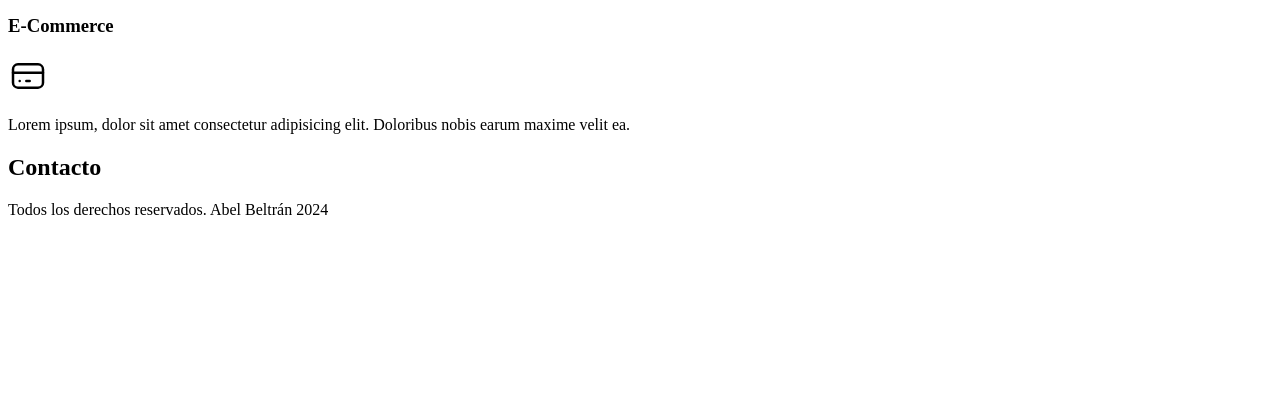
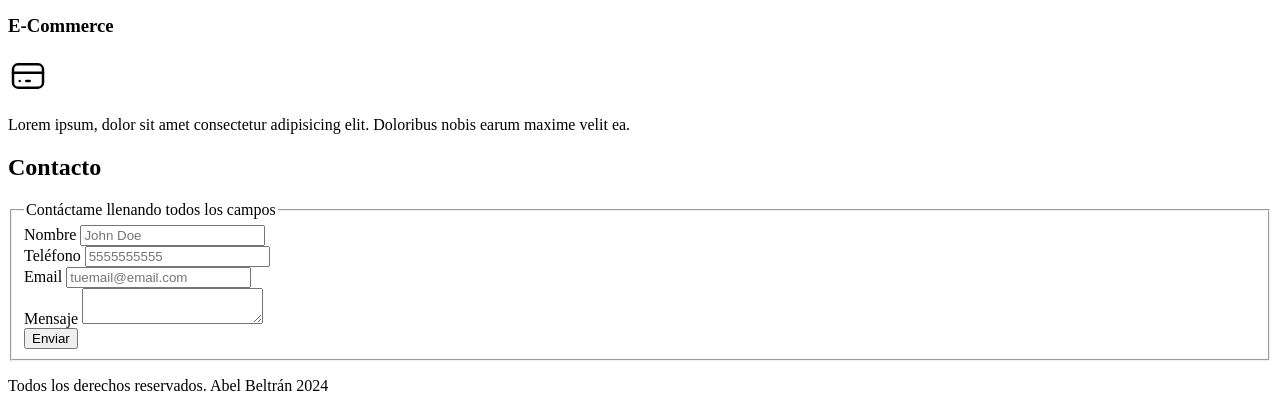
Before and after one commit to KaiDezu/freelancer, a plain HTML site: page index.html in a window 1280 px wide. Shown: the part 651-1062 px from the top of the page. Before the commit the page ends 886 px from the top, so only its background shows below. Drawn offline with Linux system fonts and the light colour scheme.

Commit message:
index.html: Form structure added.

```diff
--- a/index.html
+++ b/index.html
@@ -70,6 +70,30 @@
             </section>
             <section>
                 <h2>Contacto</h2>
+                <form>
+                    <fieldset>
+                        <legend>Contáctame llenando todos los campos</legend>
+                        <div>
+                            <label>Nombre</label>
+                            <input type="text" placeholder="John Doe">
+                        </div>
+                        <div>
+                            <label>Teléfono</label>
+                            <input type="tel" placeholder="5555555555">
+                        </div>
+                        <div>
+                            <label>Email</label>
+                            <input type="email" placeholder="tuemail@email.com">
+                        </div>
+                        <div>
+                            <label>Mensaje</label>
+                            <textarea></textarea>
+                        </div>
+                        <div>
+                            <input type="submit" value="Enviar">
+                        </div>
+                    </fieldset>
+                </form>
             </section>
         </main>
         <footer>
```
